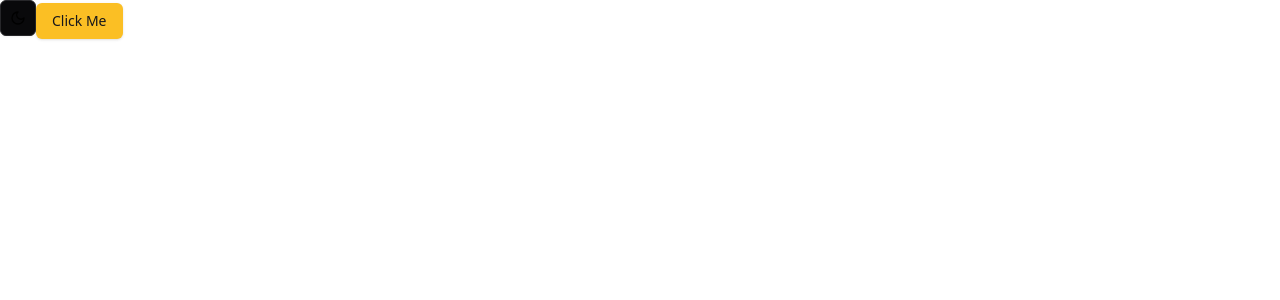
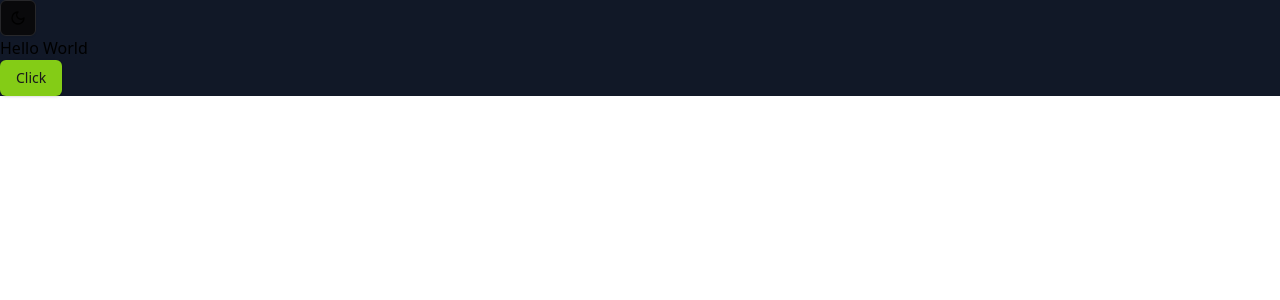
Before and after one commit to pixelg/metric-mind-spotsfy, a React (Vite) app: page / in a window 1280 px wide. Shown: the top 300 px of the page. Built offline with nearby package versions, Linux system fonts and the light colour scheme.

Commit message:
Ugly colors but have system, light, dark themes working.

```diff
--- a/src/App.tsx
+++ b/src/App.tsx
@@ -1,10 +1,16 @@
-import { ThemeProvider } from "@/components/theme-provider"
+import {Button} from "@/components/ui/button.tsx";
+import Layout from "@/components/Layout.tsx";
+import {ModeToggle} from "@/components/mode-toggle.tsx";
 
-function App({children} : {children: React.ReactNode}) {
+function App() {
   return (
-    <ThemeProvider defaultTheme="dark" storageKey="vite-ui-theme">
-      {children}
-    </ThemeProvider>
+    <Layout>
+      <ModeToggle />
+      <div>
+        <h1>Hello World</h1>
+        <Button className='bg-amber-200 dark:bg-lime-500'>Click</Button>
+      </div>
+    </Layout>
   )
 }
 
--- /dev/null
+++ b/src/components/Layout.tsx
@@ -0,0 +1,11 @@
+import {ThemeProvider} from "@/components/theme-provider.tsx";
+
+export default function Layout({children} : {children: React.ReactNode}) {
+  return (
+    <ThemeProvider defaultTheme="dark" storageKey="vite-ui-theme">
+      <div className='bg-gray-100 dark:bg-gray-900'>
+        {children}
+      </div>
+    </ThemeProvider>
+  )
+}
--- a/src/main.tsx
+++ b/src/main.tsx
@@ -2,14 +2,9 @@ import { StrictMode } from 'react'
 import { createRoot } from 'react-dom/client'
 import './index.css'
 import App from './App.tsx'
-import {Button} from "@/components/ui/button.tsx";
-import {ModeToggle} from "@/components/mode-toggle.tsx";
 
 createRoot(document.getElementById('root')!).render(
   <StrictMode>
-    <App>
-      <ModeToggle />
-      <Button className="dark:bg-amber-400">Click Me</Button>
-    </App>
+      <App/>
   </StrictMode>,
 )
```
